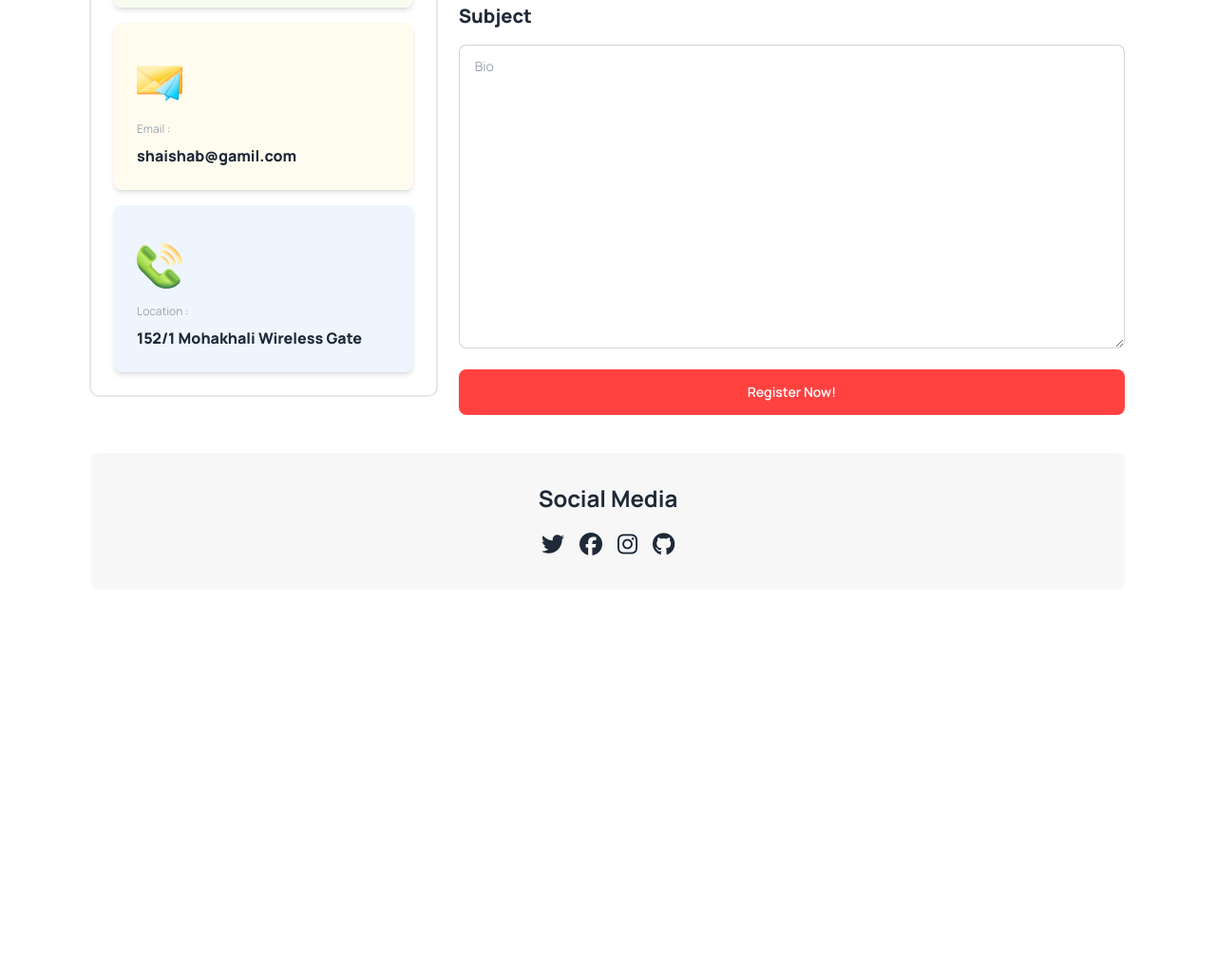
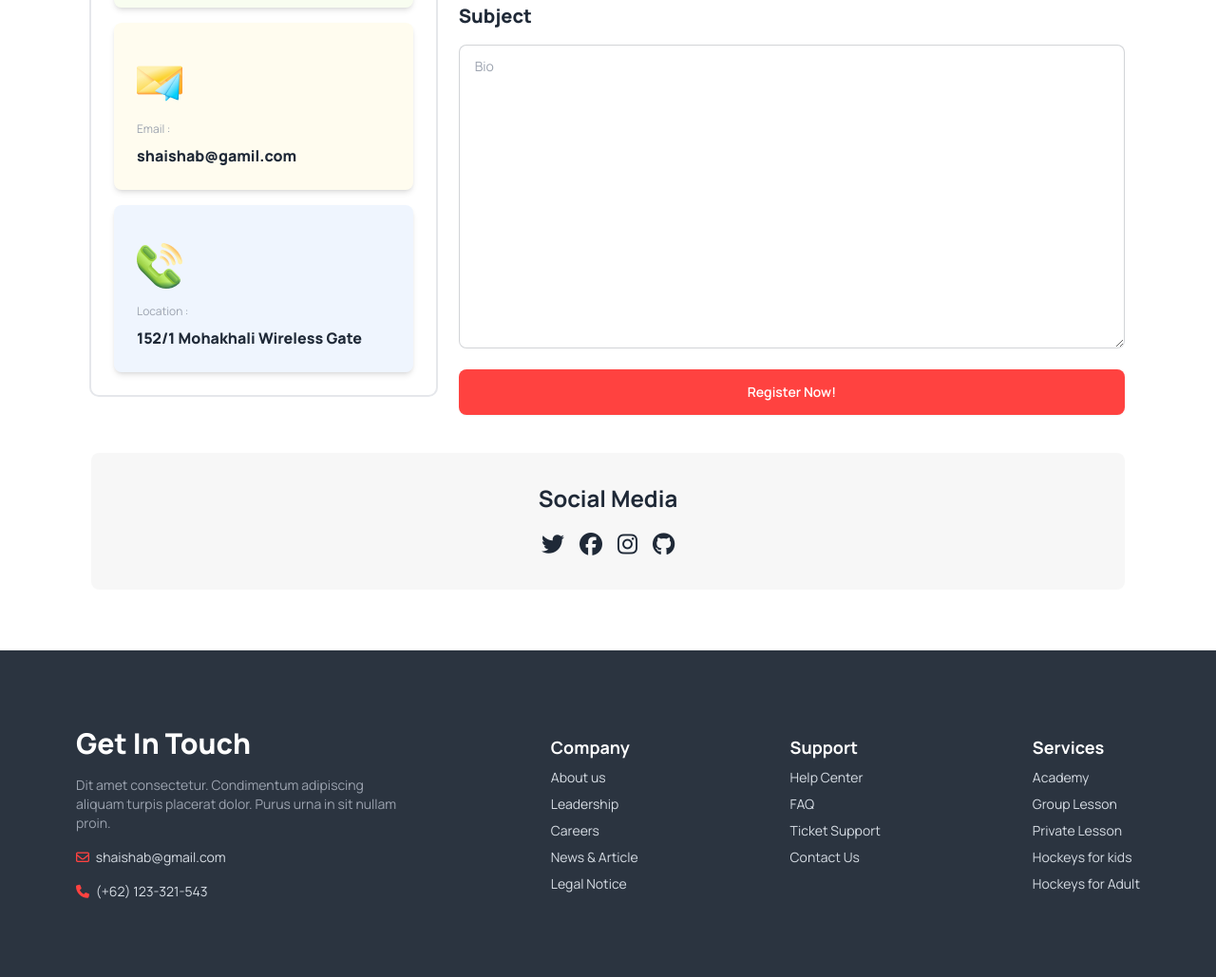
Before and after one commit to shaishabcoding/Hockeys, a plain HTML site: page index.html in a window 1280 px wide. Shown: the part 3273-4302 px from the top of the page at 95% size. Before the commit the page ends 3958 px from the top, so only its background shows below. Drawn offline with nearby package versions, Linux system fonts and the light colour scheme.

Commit message:
added footer

```diff
--- a/index.html
+++ b/index.html
@@ -1592,5 +1592,53 @@
       <!-- Get In Touch end -->
     </main>
     <!-- main end -->
+    <!-- footer start -->
+    <footer
+      class="footer p-6 lg:p-20 bg-neutral text-neutral-content gap-10 lg:gap-40 items-center"
+    >
+      <nav class="mx-auto text-center lg:text-left gap-4">
+        <header class="text-white text-3xl font-extrabold mx-auto lg:mx-0">
+          Get In Touch
+        </header>
+        <p class="text-gray-400">
+          Dit amet consectetur. Condimentum adipiscing aliquam turpis placerat
+          dolor. Purus urna in sit nullam proin.
+        </p>
+        <div class="mx-auto lg:mx-0">
+          <i class="fa-regular fa-envelope text-primary mr-1"></i>
+          shaishab@gmail.com
+        </div>
+        <div class="mx-auto lg:mx-0">
+          <i class="fa-solid fa-phone text-primary mr-1"></i>
+          (+62) 123-321-543
+        </div>
+      </nav>
+      <div class="footer lg:gap-40 gap-10 flex flex-row justify-evenly">
+        <nav>
+          <header class="text-white text-lg font-bold">Company</header>
+          <a class="link link-hover">About us</a>
+          <a class="link link-hover">Leadership</a>
+          <a class="link link-hover">Careers</a>
+          <a class="link link-hover">News & Article</a>
+          <a class="link link-hover">Legal Notice</a>
+        </nav>
+        <nav>
+          <header class="text-white text-lg font-bold">Support</header>
+          <a class="link link-hover">Help Center</a>
+          <a class="link link-hover">FAQ</a>
+          <a class="link link-hover">Ticket Support</a>
+          <a class="link link-hover">Contact Us</a>
+        </nav>
+      </div>
+      <nav class="mx-auto">
+        <header class="text-white text-lg font-bold">Services</header>
+        <a class="link link-hover">Academy</a>
+        <a class="link link-hover">Group Lesson</a>
+        <a class="link link-hover">Private Lesson</a>
+        <a class="link link-hover">Hockeys for kids</a>
+        <a class="link link-hover">Hockeys for Adult</a>
+      </nav>
+    </footer>
+    <!-- footer end -->
   </body>
 </html>
```
